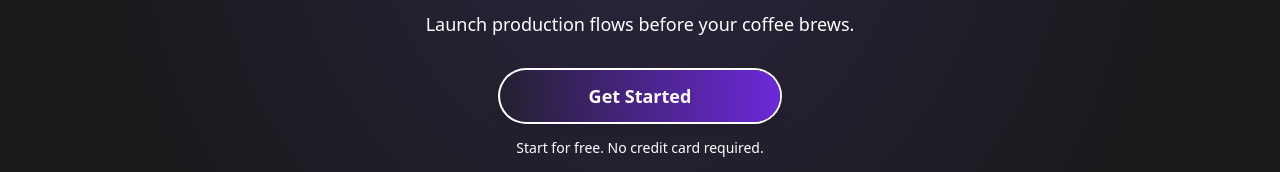
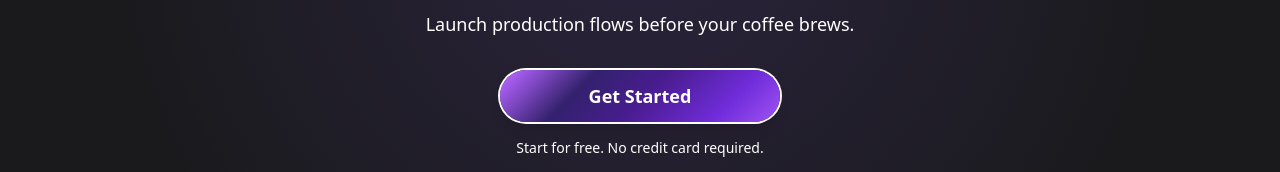
Before and after one commit to webbmaistro/flowdrop, a Next.js app: page / in a window 1280 px wide. Shown: the part 489-661 px from the top of the page. Built offline with nearby package versions, Linux system fonts and the light colour scheme; no server answers.

Commit message:
changed core get started button backgrounds <3

```diff
--- a/app/globals.css
+++ b/app/globals.css
@@ -200,6 +200,91 @@ html {
   }
 }
 
+/* Liquid Gradient Animation for Get Started buttons */
+@keyframes liquid {
+  0% {
+    background-position: 0% 50%;
+  }
+  100% {
+    background-position: 100% 50%;
+  }
+}
+
+/* Subtle shimmer twinkle animation */
+@keyframes shimmer-twinkle {
+  0% {
+    opacity: 0;
+    transform: translateX(-120%) skewX(-15deg) scale(0.8);
+  }
+  50% {
+    opacity: 1;
+    transform: translateX(50%) skewX(-15deg) scale(1);
+  }
+  100% {
+    opacity: 0;
+    transform: translateX(220%) skewX(-15deg) scale(0.8);
+  }
+}
+
+/* Premium Button Styles */
+.btn-liquid {
+  background: linear-gradient(
+    135deg,
+    #2d1b69 0%,
+    #4c1d95 12.5%,
+    #6d28d9 25%,
+    #a855f7 37.5%,
+    #2d1b69 50%,
+    #4c1d95 62.5%,
+    #6d28d9 75%,
+    #a855f7 87.5%,
+    #2d1b69 100%
+  );
+  background-size: 200% 200%;
+  animation: liquid 8s linear infinite;
+  position: relative;
+  overflow: hidden;
+}
+
+.btn-liquid::before {
+  content: '';
+  position: absolute;
+  top: -50%;
+  left: -50%;
+  width: 200%;
+  height: 200%;
+  background: linear-gradient(
+    45deg,
+    transparent 30%,
+    rgba(255, 255, 255, 0.1) 40%,
+    rgba(255, 255, 255, 0.6) 50%,
+    rgba(255, 255, 255, 0.1) 60%,
+    transparent 70%
+  );
+  transform: translateX(-120%) skewX(-15deg);
+  transition: all 0.8s cubic-bezier(0.25, 0.46, 0.45, 0.94);
+  pointer-events: none;
+  opacity: 0;
+}
+
+.btn-liquid:hover::before {
+  animation: shimmer-twinkle 1.2s ease-out;
+}
+
+.btn-liquid::after {
+  content: '';
+  position: absolute;
+  inset: 0;
+  background: linear-gradient(
+    135deg,
+    rgba(255, 255, 255, 0.1) 0%,
+    transparent 50%,
+    rgba(255, 255, 255, 0.05) 100%
+  );
+  pointer-events: none;
+  opacity: 0.7;
+}
+
 .animate-card-entrance {
   animation: cardEntrance 0.8s cubic-bezier(0.4, 0, 0.2, 1);
 }
--- a/app/page.tsx
+++ b/app/page.tsx
@@ -168,7 +168,7 @@ export default function LandingPage() {
                         track.buttonClick('Get Started', 'hero');
                         window.location.href = '/signin';
                       }}
-                      className="h-[52px] w-full px-8 bg-gradient-to-r from-primary-main to-primary-dark hover:from-primary-dark hover:to-primary-main text-white text-lg font-semibold rounded-full shadow-lg shadow-primary-main/25 ring-2 ring-primary-main/20 group relative overflow-hidden transition-all duration-300"
+                      className="h-[52px] w-full px-8 btn-liquid text-white text-lg font-semibold rounded-full shadow-lg shadow-primary-main/25 ring-2 ring-primary-main/20 group relative overflow-hidden"
                       whileHover="hover"
                       initial="default"
                       animate="default"
--- a/components/Header.tsx
+++ b/components/Header.tsx
@@ -242,7 +242,7 @@ export default function Header({ hideAtTopOnLanding = false }: HeaderProps) {
                         variant="primary"
                         size="sm"
                         onClick={() => window.location.href = '/signin'}
-                        className="bg-gradient-to-r from-primary-main to-primary-dark hover:from-primary-dark hover:to-primary-main transition-all duration-300 shadow-lg shadow-primary-main/25 ring-2 ring-primary-main/20 group relative overflow-hidden px-3"
+                        className="btn-liquid shadow-lg shadow-primary-main/25 ring-2 ring-primary-main/20 group relative overflow-hidden px-3 text-white font-semibold"
                       >
                         <div className="relative flex items-center justify-center">
                           <motion.div
@@ -380,7 +380,7 @@ export default function Header({ hideAtTopOnLanding = false }: HeaderProps) {
                             <Button
                               variant="primary"
                               size="sm"
-                              className="w-full bg-gradient-to-r from-primary-main to-primary-dark hover:from-primary-dark hover:to-primary-main transition-all duration-300 shadow-lg shadow-primary-main/25"
+                              className="w-full btn-liquid shadow-lg shadow-primary-main/25 text-white font-semibold"
                               onClick={() => {
                                 window.location.href = '/signin';
                                 setIsMobileMenuOpen(false);
```
